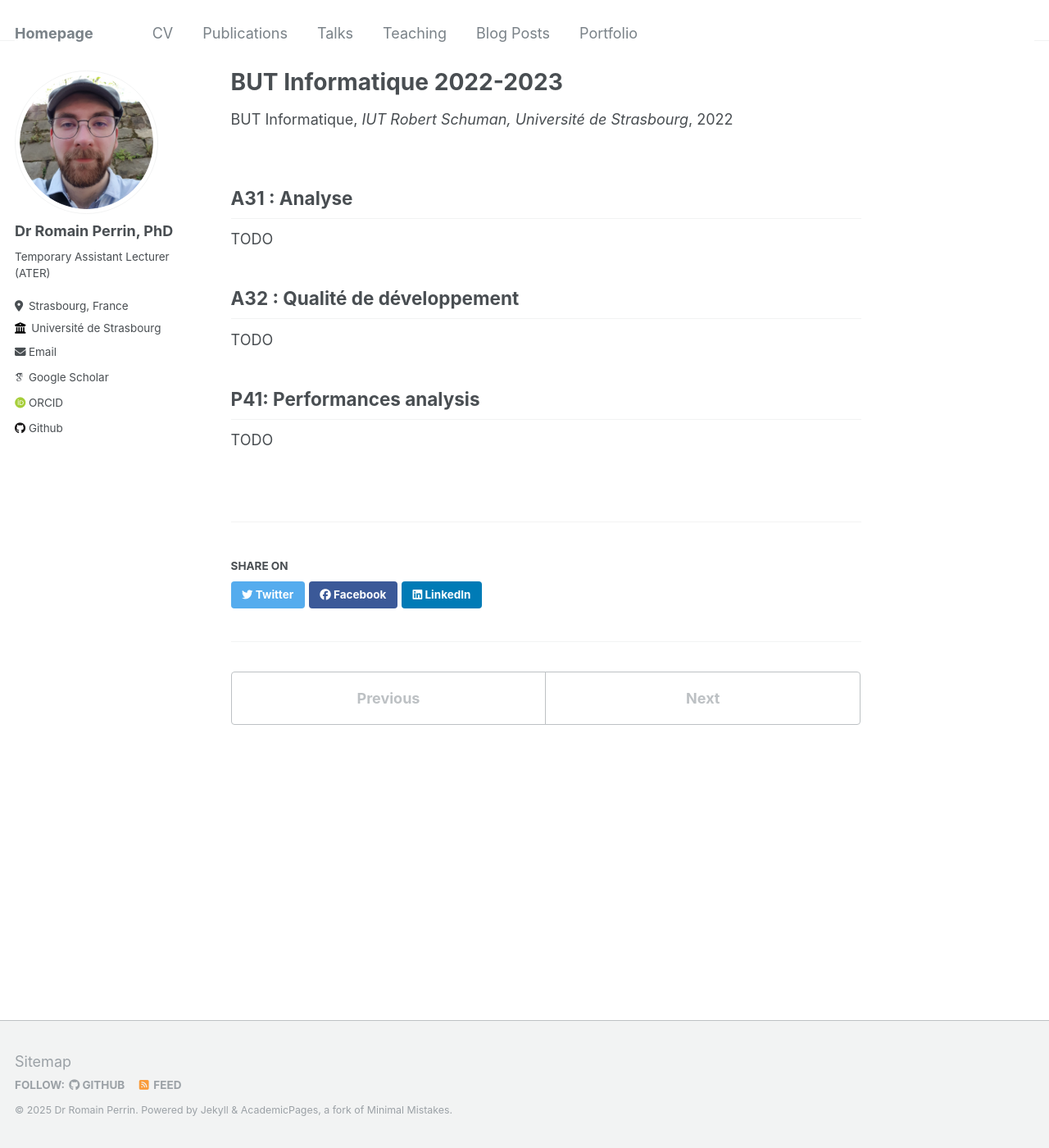
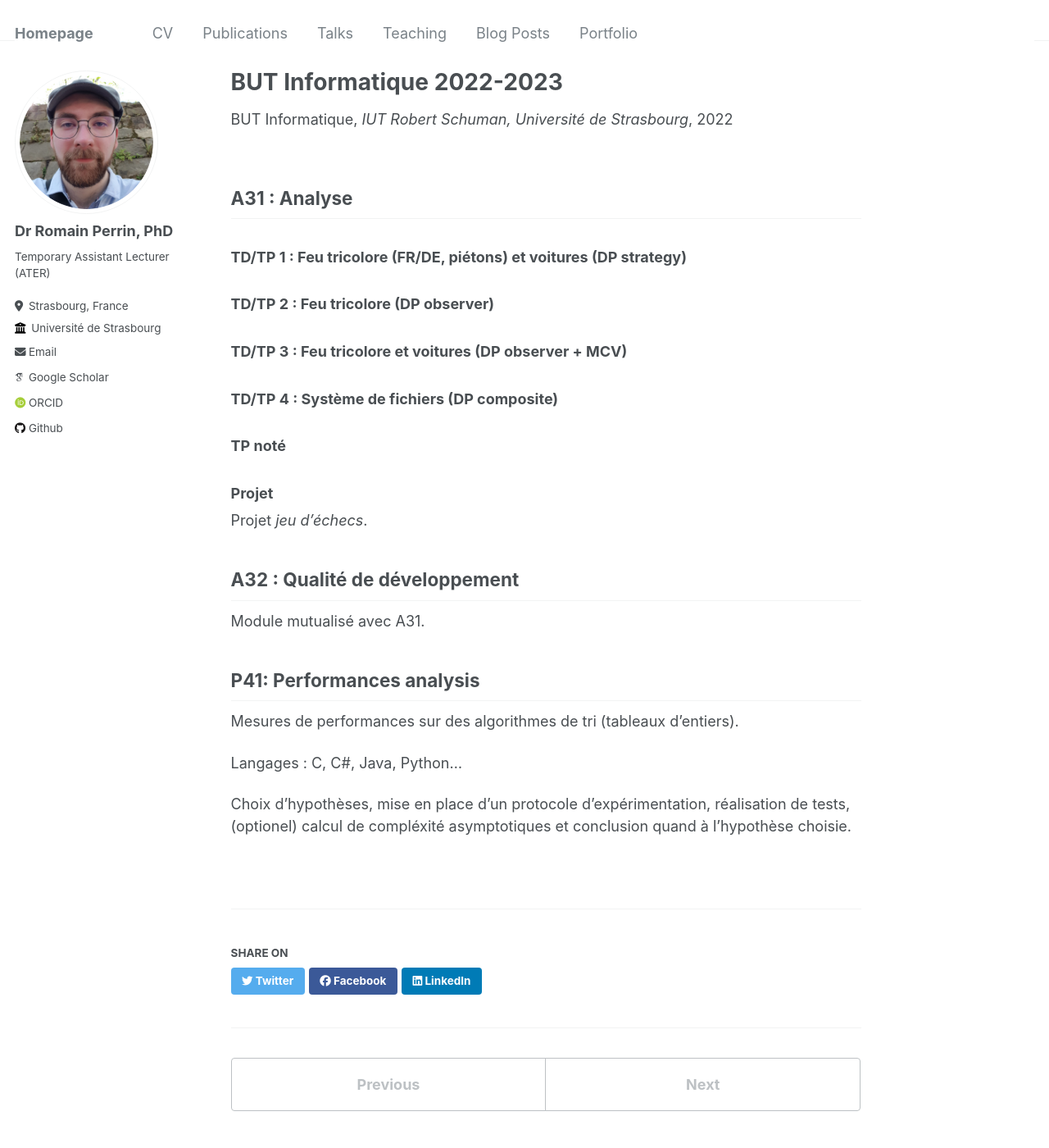
Before and after one commit to Romain96/Romain96.github.io, a Jekyll site: the page built from _teaching/2022-2023-IUTRS.md, in a window 1280 px wide and 1400 px high. Shown: the whole window at 82% size. Built offline with Jekyll 4.4.1, drawn with Linux system fonts in a browser that asks for light colours; some web fonts are replaced.

Commit message:
updating IUTRS 2022-23 teaching

```diff
--- a/_teaching/2022-2023-IUTRS.md
+++ b/_teaching/2022-2023-IUTRS.md
@@ -10,12 +10,28 @@ location: "Illkirch-Graffenstaden, Grand-Est, France"
 
 ## A31 : Analyse
 
-TODO
+### TD/TP 1 : Feu tricolore (FR/DE, piétons) et voitures (DP strategy)
+
+### TD/TP 2 : Feu tricolore (DP observer)
+
+### TD/TP 3 : Feu tricolore et voitures (DP observer + MCV)
+
+### TD/TP 4 : Système de fichiers (DP composite)
+
+### TP noté
+
+### Projet
+
+Projet *jeu d'échecs*.
 
 ## A32 : Qualité de développement
 
-TODO
+Module mutualisé avec A31.
 
 ## P41: Performances analysis
 
-TODO
+Mesures de performances sur des algorithmes de tri (tableaux d'entiers).
+
+Langages : C, C#, Java, Python...
+
+Choix d'hypothèses, mise en place d'un protocole d'expérimentation, réalisation de tests, (optionel) calcul de compléxité asymptotiques et conclusion quand à l'hypothèse choisie.
```
